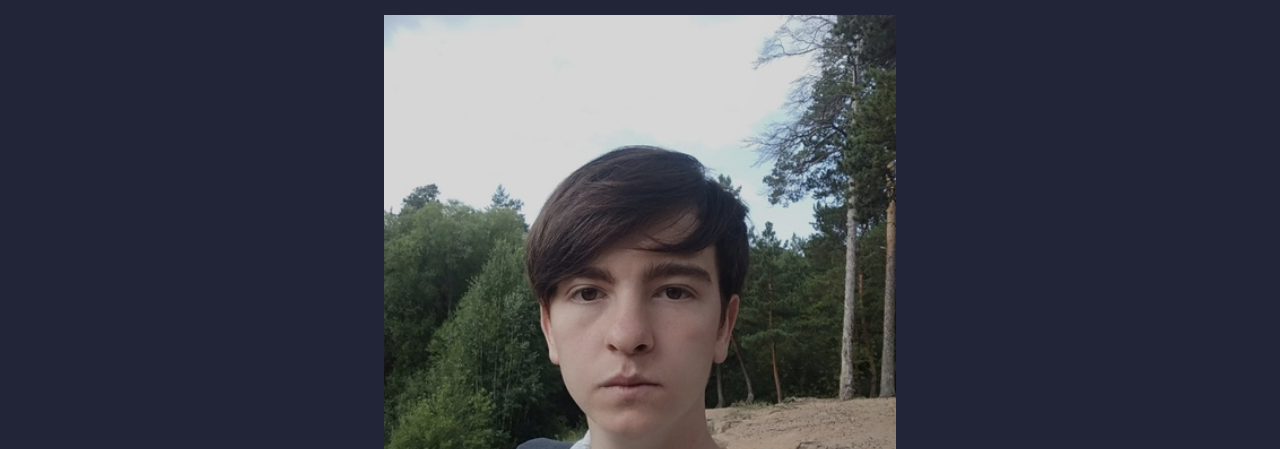
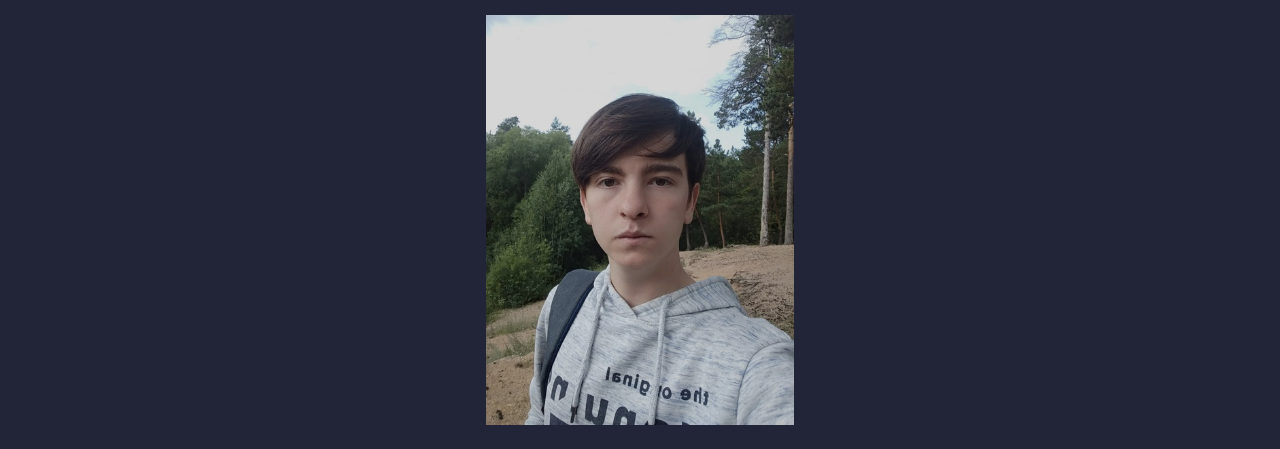
Before and after one commit to AlexanderLil/AlexanderLil.github.io, a plain HTML site: page index.html in a window 1280 px wide. Shown: the part 455-904 px from the top of the page. Drawn offline with nearby package versions, Linux system fonts and the light colour scheme.

Commit message:
Update index.html

```diff
--- a/index.html
+++ b/index.html
@@ -24,10 +24,10 @@
 		</h1>
 	</div>
 	<p class="photo">
-		<img src="image/ya.jpg" width="50%" height="50%">
+		<img src="image/ya.jpg" width="30%" height="30%">
 	</p>
 	<p>Мне 21 год,самые сильные стороны-это познание что-то нового,особенно в сфере IT.
-		<br>Обладаю небольшым заниниями в HTML,CSS,Java.
+		<br>Обладаю небольшыми заниниями в HTML,CSS,Java.
 		<br>Интересно будет изучить Front-end,Back-end. </p>
 
 
```
